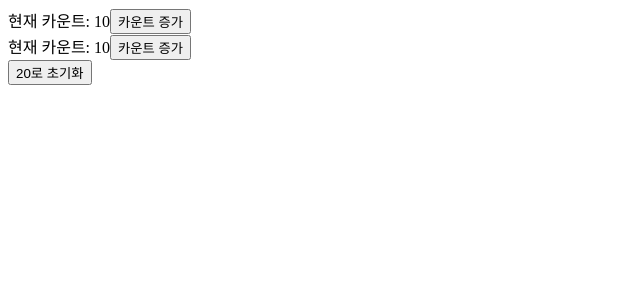
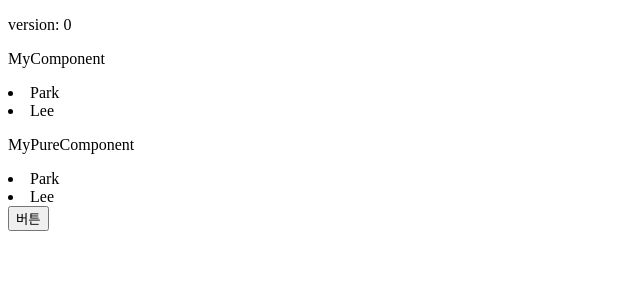
Before and after one commit to blob-ck/do-it-exmaple, a React (Create React App) app: page / in a window 1280 px wide. Shown: the top 300 px of the page, without its empty margins (0-640 px from the left). Built offline with nearby package versions, Linux system fonts and the light colour scheme.

Commit message:
PureComponent update 테스트

```diff
--- a/src/03/PureComponent.jsx
+++ b/src/03/PureComponent.jsx
@@ -4,7 +4,7 @@ import shallowEqual from 'shallow-equal';
 //`PureComponent` implements a shallow comparison on props and state and returns true if any
 /**
  * PureComponent 사용이유
- * shallow Compare(얕읕 비교) + 불변 변수 사용을 통해 정보변경시 비교효율을 높여 리액트 성능을 최적화하기 위함
+ * 정보변경시 shallow Compare(얕읕 비교) + 불변 변수 사용을 통해 비교효율을 높여 리액트 성능을 최적화하기 위함
  */
 class PureComponentTest extends Component {
   shouldComponentUpdate(nextProps, nextState) {
--- a/src/App.js
+++ b/src/App.js
@@ -1,25 +1,67 @@
-import React from 'react';
-import Counter from './03/Counter';
-import NewCounter from './03/NewCounter';
+import React, { Component, PureComponent } from 'react';
 
-class App extends React.Component {
+class MyComponent extends Component {
+  componentDidUpdate() {
+    console.log(`MyComponent 새로 고침! => ${this.props.value}`);
+  }
+  render() {
+    const { value } = this.props;
+    return (
+      <div>
+        <p>MyComponent</p>
+        {value.map((e) => (
+          <li key={e.name + 2}>{e.name}</li>
+        ))}
+      </div>
+    );
+  }
+}
+
+class MyPureComponent extends PureComponent {
+  componentDidUpdate() {
+    console.log(`MyPureComponent 새로 고침! => ${this.props.value}`);
+  }
+  render() {
+    const { value } = this.props;
+    return (
+      <div>
+        <p>MyPureComponent</p>
+        {value.map((e) => (
+          <li key={e.name + 2}>{e.name}</li>
+        ))}
+      </div>
+    );
+  }
+}
+
+class App extends Component {
   constructor(props) {
     super(props);
-    this.state = { count: 10 };
-    this.resetCount = this.resetCount.bind(this);
+    this.listValue = [{ name: 'Park' }, { name: 'Lee' }];
+    this.state = { version: 0 };
+    this.handleClick = this.handleClick.bind(this);
   }
 
-  resetCount() {
-    this.setState(({ count }) => ({ count: count + 10 }));
+  handleClick() {
+    setTimeout(() => {
+      // MyPureComponent 는 얕은 비교를 하므로, shouldComponentUpdate() === false
+      this.listValue[0].name = 'Jason';
+      this.setState({ version: 1 });
+    }, 1000);
+    setTimeout(() => {
+      // 새 배열로 초기화 하므로, 두 컴포넌트 모두 shouldComponentUpdate() === true
+      this.listValue = [{ name: 'Jason' }, { name: 'Lee' }];
+      this.setState({ version: 2 });
+    }, 2000);
   }
 
   render() {
     return (
       <div>
-        <Counter count={this.state.count} />
-        {/*Counter 컴포넌트와의 차이점: getDerivedStateFromProps 를 통해 상위컴포넌트의 props 변화를 감지한다.*/}
-        <NewCounter count={this.state.count} />
-        <button onClick={this.resetCount}>{this.state.count + 10}로 초기화</button>
+        <p>version: {this.state.version}</p>
+        <MyComponent value={this.listValue} />
+        <MyPureComponent value={this.listValue} />
+        <button onClick={this.handleClick}>버튼</button>
       </div>
     );
   }
```
